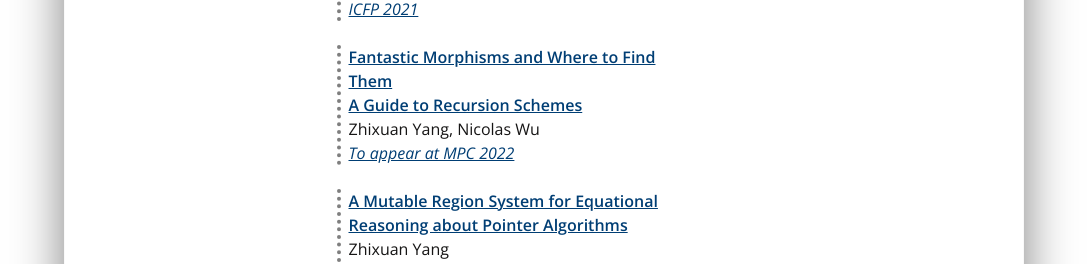
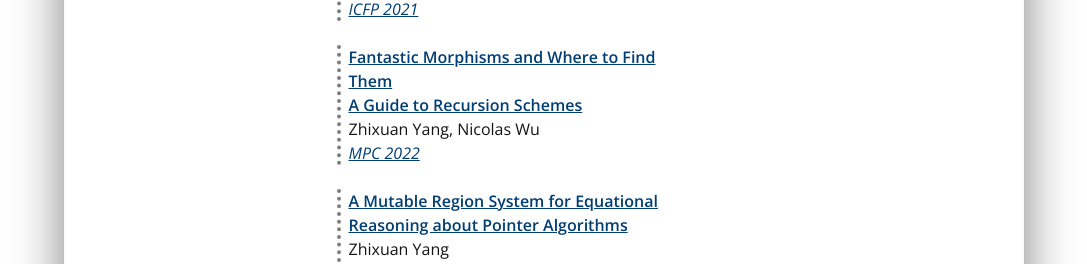
Before and after one commit to yangzhixuan/yangzhixuan.github.io, a plain HTML site: page index.html in a window 1280 px wide. Shown: the part 1976-2240 px from the top of the page, without its empty margins (96-1183 px from the left). Drawn offline with nearby package versions, Linux system fonts and the light colour scheme.

Commit message:
Update the pdf for mmm.pdf

```diff
--- a/index.html
+++ b/index.html
@@ -211,7 +211,7 @@ Birthe van den Berg, and <a href="https://people.cs.kuleuven.be/~tom.schrijvers/
          Zhixuan Yang, <a href="https://zenzike.com/">Nicolas Wu</a>
        </div>
        <div class="pub-venue">
-         <a href="https://www.macs.hw.ac.uk/mpc22/">To appear at MPC 2022</a>
+         <a href="https://www.macs.hw.ac.uk/mpc22/">MPC 2022</a>
        </div>
      </div>
 
```
Also changed, not shown: 1 other file.
